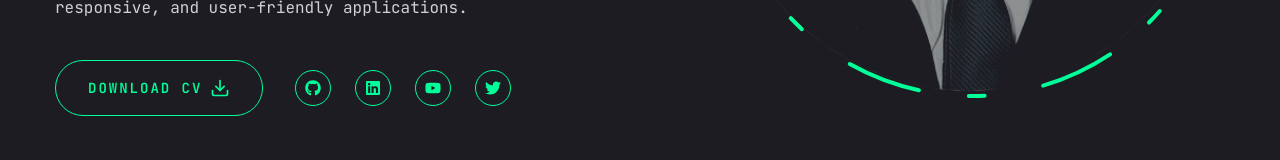
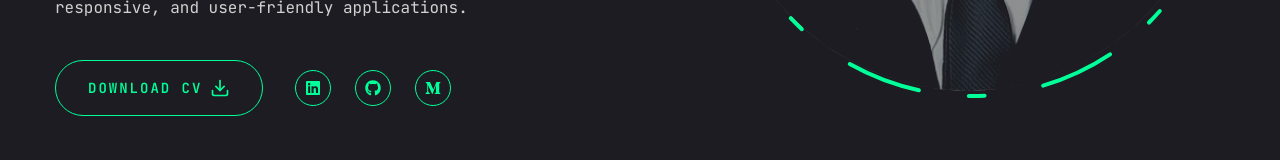
Before and after one commit to rizkizulfihadi/portofolio, a Next.js app: page / in a window 1280 px wide. Shown: the part 596-756 px from the top of the page. Built offline with nearby package versions, Linux system fonts and the light colour scheme.

Commit message:
🌐 Update media social links

```diff
--- a/components/Socials.tsx
+++ b/components/Socials.tsx
@@ -1,12 +1,11 @@
 import Link from "next/link";
 
-import { FaGithub, FaLinkedin, FaYoutube, FaTwitter } from "react-icons/fa";
+import { FaGithub, FaLinkedin, FaMediumM } from "react-icons/fa";
 
 const socials = [
-  { icon: <FaGithub />, path: "https://github.com/" },
-  { icon: <FaLinkedin />, path: "https://linkedin.com/" },
-  { icon: <FaYoutube />, path: "https://youtube.com/" },
-  { icon: <FaTwitter />, path: "https://twitter.com/" },
+  { icon: <FaLinkedin />, path: "www.linkedin.com/in/rizki-zulfihadi" },
+  { icon: <FaGithub />, path: "https://github.com/rizkizulfihadi" },
+  { icon: <FaMediumM />, path: "https://medium.com/@rizkizulfihadi17" },
 ];
 
 const Socials = ({
@@ -19,7 +18,12 @@ const Socials = ({
   return (
     <div className={containerStyles}>
       {socials.map((item, index) => (
-        <Link key={index} href={item.path} className={iconStyles}>
+        <Link
+          key={index}
+          href={item.path}
+          className={iconStyles}
+          target="_blank"
+        >
           {item.icon}
         </Link>
       ))}
```
